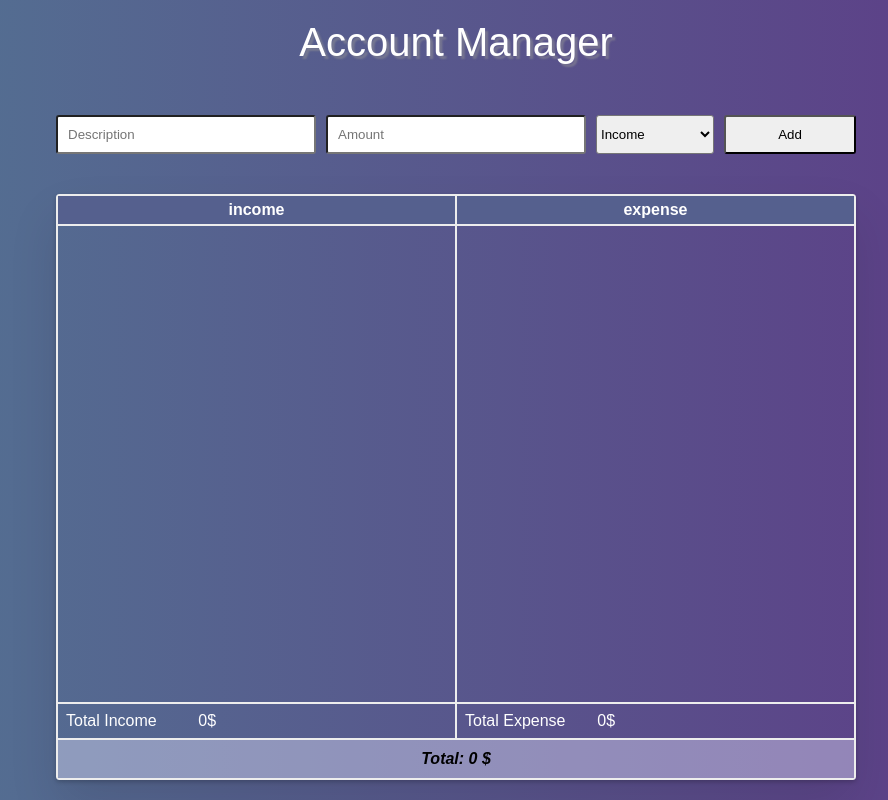
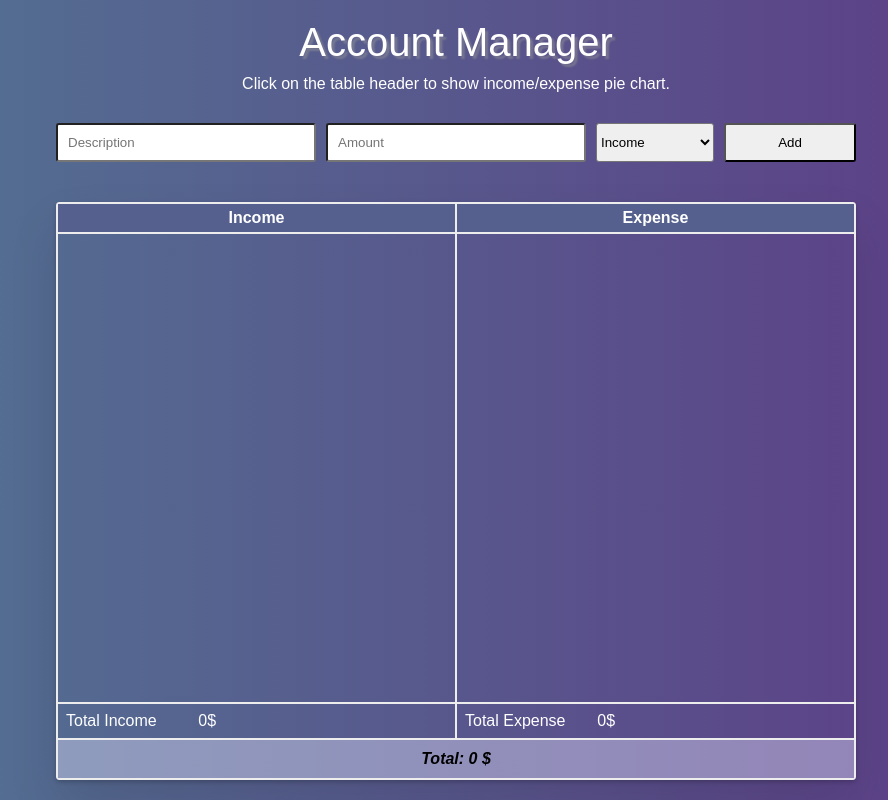
Before and after one commit to ximbong/account-balance-tracker, a React (Create React App) app: page / in a window 1280 px wide. Shown: the whole page, without its empty margins (184-1072 px from the left). Built offline with nearby package versions, Linux system fonts and the light colour scheme.

Commit message:
Adjust title and some CSS changes

```diff
--- a/src/App.css
+++ b/src/App.css
@@ -18,12 +18,16 @@
 }
 
 .title {
+  text-align: center;
+  margin-bottom: 30px;
+  flex: 0 1 auto;
+  color: white;
+}
+
+.title .name {
   font-size: 250%;
-  text-align: center;
-  margin-bottom: 50px;
-  color: white;
   text-shadow: 3px 3px 2px rgba(150, 150, 150, 0.5);
-  flex: 0 1 auto;
+  margin-bottom: 10px;
 }
 
 .container {
@@ -72,6 +76,11 @@ input {
   flex: 1 1 auto;
 }
 
+.no-border-shadow {
+  box-shadow: none !important;
+  border: 0 !important;
+}
+
 .main-grid {
   display: flex;
   flex: 1 1 auto;
@@ -85,6 +94,12 @@ input {
   font-weight: 600;
   background: #55608e;
   border: 1px solid #ededed;
+  text-transform: capitalize;
+}
+
+.income-type:hover {
+  cursor: pointer;
+  text-decoration: underline;
 }
 
 .info-box {
@@ -121,8 +136,19 @@ input {
   grid-column: 1/-1;
   padding: 10px;
   text-align: center;
-  background:rgba(230,230,255,0.4);
-  font-style:italic;
-  color:black;
-  font-weight:600;
+  background: rgba(230, 230, 255, 0.4);
+  font-style: italic;
+  color: black;
+  font-weight: 600;
 }
+
+.close {
+  font-size: 200%;
+  display: flex;
+  justify-content: flex-end;
+}
+
+.close i {
+  padding: 10px;
+  cursor: pointer;
+}
--- a/src/components/Title/index.js
+++ b/src/components/Title/index.js
@@ -1,7 +1,14 @@
 import React from "react";
 
 const Title = () => {
-  return <div className="title">Account Manager</div>;
+  return (
+    <div className="title">
+      <div className="name">Account Manager</div>
+      <div className="description">
+        Click on the table header to show income/expense pie chart.
+      </div>
+    </div>
+  );
 };
 
 export default Title;
```
